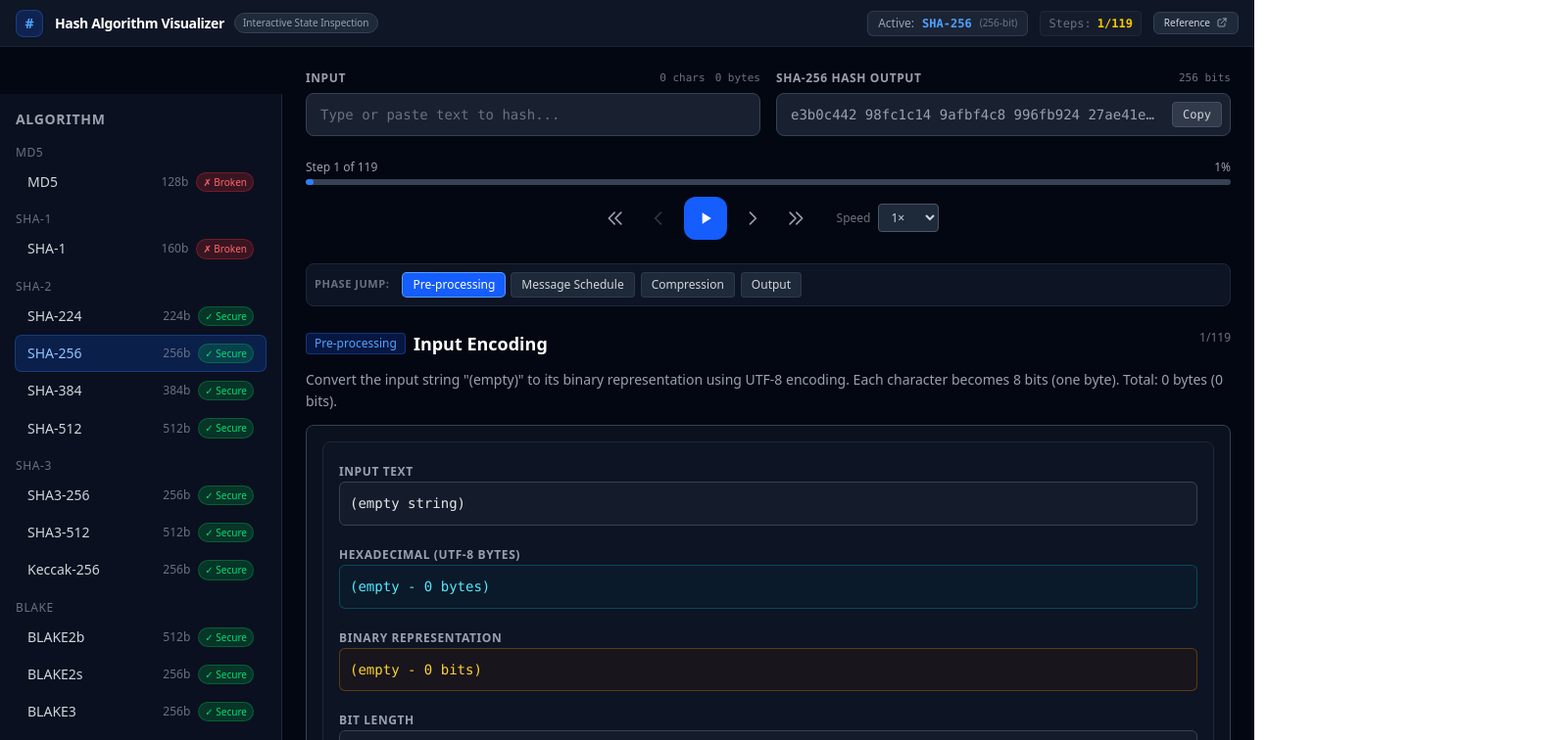
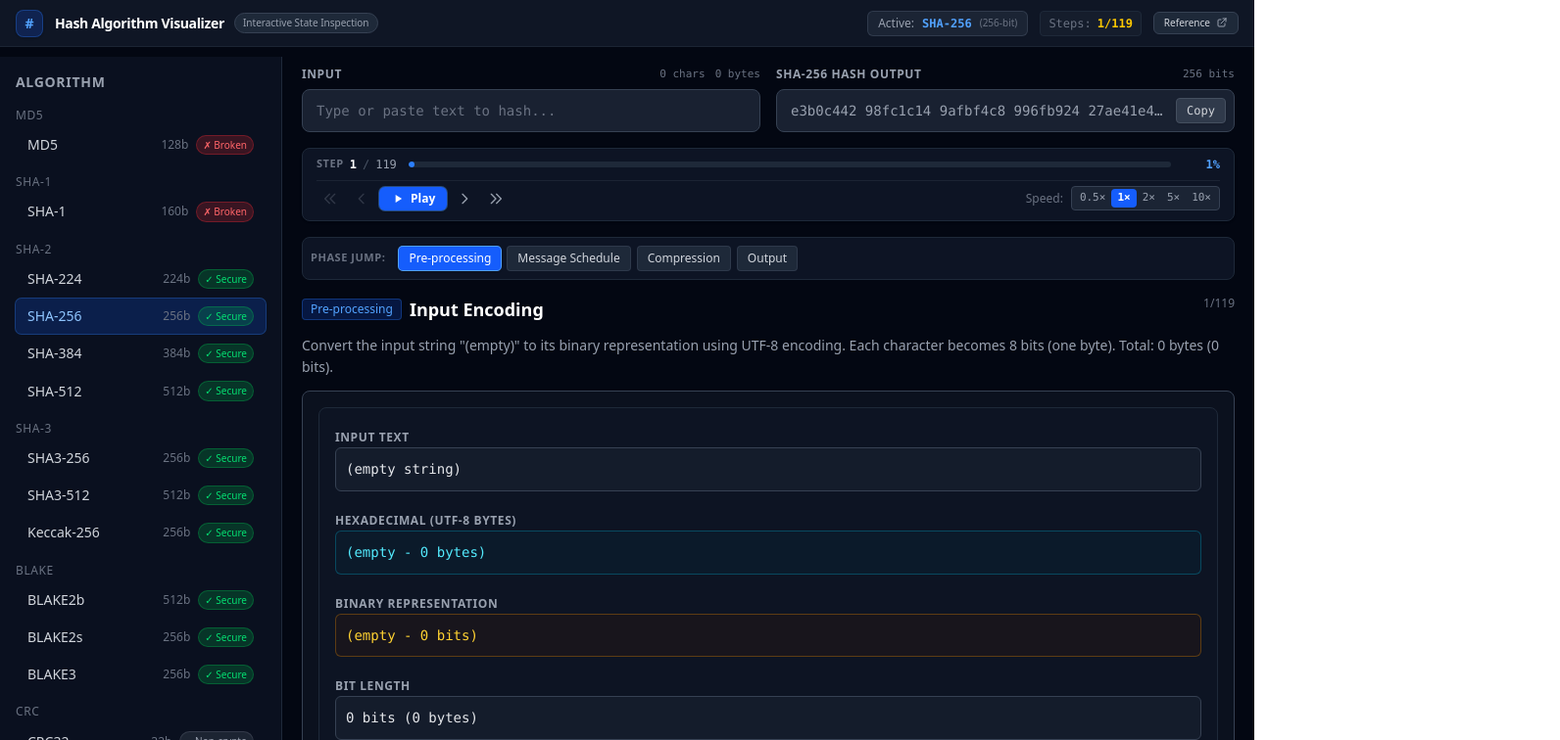
Before and after one commit to Altinate/algo-lab, a React (Vite) app: page / in a window 1280 px wide. Shown: the top 756 px of the page at 98% size, 1592 px wide, since content can reach past the window. Built offline with nearby package versions, Linux system fonts and the light colour scheme.

Commit message:
fix(ui): Tighten playback controls cluster with compact inline status and scrubber bar

```diff
--- a/src/App.tsx
+++ b/src/App.tsx
@@ -93,7 +93,7 @@ export default function App() {
         </aside>
 
         {/* ─── Main Content: Fluid Width (Takes 100% remaining space) ─── */}
-        <main className="flex-1 min-w-0 p-4 sm:p-6 overflow-y-auto space-y-6">
+        <main className="flex-1 min-w-0 p-4 sm:p-5 overflow-y-auto space-y-4">
           {/* Top Panel: Input String + Live Hash Output */}
           <div className="grid grid-cols-1 xl:grid-cols-2 gap-4 items-stretch">
             <InputPanel input={engine.input} onInputChange={engine.setInput} />
--- a/src/components/PlaybackControls.tsx
+++ b/src/components/PlaybackControls.tsx
@@ -20,46 +20,57 @@ export default function PlaybackControls({ playback }: PlaybackControlsProps) {
   } = playback;
 
   const progress = totalSteps > 0 ? ((currentStep + 1) / totalSteps) * 100 : 0;
+  const currentStepDisplay = totalSteps > 0 ? currentStep + 1 : 0;
 
   return (
-    <div className="space-y-3">
-      {/* Progress bar */}
-      <div className="space-y-1">
-        <div className="flex items-center justify-between text-xs text-gray-400">
-          <span>
-            Step {totalSteps > 0 ? currentStep + 1 : 0} of {totalSteps}
+    <div className="rounded-lg border border-gray-800 bg-gray-900/80 px-3.5 py-2 shadow-sm space-y-2">
+      {/* ─── Compact Inline Progress & Scrubber Bar ─────────────────────── */}
+      <div className="flex items-center gap-3 font-mono text-xs">
+        <div className="flex items-center gap-1.5 shrink-0 text-gray-400">
+          <span className="text-[11px] font-sans font-bold uppercase tracking-wider text-gray-500">
+            Step
           </span>
-          <span>{Math.round(progress)}%</span>
+          <span className="font-bold text-white text-xs">{currentStepDisplay}</span>
+          <span className="text-gray-600">/</span>
+          <span className="text-gray-400">{totalSteps}</span>
         </div>
-        <div className="relative h-1.5 w-full overflow-hidden rounded-full bg-gray-700">
+
+        {/* Interactive Scrub Track */}
+        <div className="relative flex-1 group flex items-center h-4">
+          <div className="h-1.5 w-full overflow-hidden rounded-full bg-gray-800 group-hover:h-2 transition-all">
             <div
-            className="absolute left-0 top-0 h-full rounded-full bg-blue-500 transition-all duration-200"
+              className="h-full rounded-full bg-blue-500 group-hover:bg-blue-400 transition-all duration-150"
               style={{ width: `${progress}%` }}
             />
           </div>
-        {/* Clickable progress track */}
           <input
             type="range"
             min={0}
             max={Math.max(0, totalSteps - 1)}
             value={currentStep}
             onChange={(e) => setCurrentStep(Number(e.target.value))}
-          className="w-full accent-blue-500 h-1 opacity-0 cursor-pointer absolute"
-          style={{ marginTop: '-14px' }}
+            className="absolute inset-0 w-full h-full opacity-0 cursor-pointer"
             disabled={totalSteps === 0}
+            title="Drag to scrub through steps"
           />
         </div>
 
-      {/* Transport controls */}
-      <div className="flex items-center justify-center gap-2">
+        <span className="text-xs font-bold text-blue-400 shrink-0 min-w-[38px] text-right font-mono">
+          {Math.round(progress)}%
+        </span>
+      </div>
+
+      {/* ─── Transport Control Buttons ──────────────────────────────────── */}
+      <div className="flex items-center justify-between pt-1 border-t border-gray-800/80">
+        <div className="flex items-center gap-1">
           {/* Reset */}
           <button
             onClick={reset}
-          disabled={totalSteps === 0}
-          className="rounded-lg p-2 text-gray-400 transition-colors hover:bg-gray-700 hover:text-white disabled:opacity-30 disabled:cursor-not-allowed"
-          title="Reset to start"
+            disabled={totalSteps === 0 || currentStep === 0}
+            className="rounded p-1.5 text-gray-400 transition-colors hover:bg-gray-800 hover:text-white disabled:opacity-25 disabled:cursor-not-allowed"
+            title="Reset to start (Step 1)"
           >
-          <svg className="h-5 w-5" fill="none" viewBox="0 0 24 24" stroke="currentColor" strokeWidth={2}>
+            <svg className="h-4 w-4" fill="none" viewBox="0 0 24 24" stroke="currentColor" strokeWidth={2}>
               <path strokeLinecap="round" strokeLinejoin="round" d="M11 19l-7-7 7-7m8 14l-7-7 7-7" />
             </svg>
           </button>
@@ -68,10 +79,10 @@ export default function PlaybackControls({ playback }: PlaybackControlsProps) {
           <button
             onClick={prev}
             disabled={currentStep === 0 || totalSteps === 0}
-          className="rounded-lg p-2 text-gray-400 transition-colors hover:bg-gray-700 hover:text-white disabled:opacity-30 disabled:cursor-not-allowed"
-          title="Previous step"
+            className="rounded p-1.5 text-gray-400 transition-colors hover:bg-gray-800 hover:text-white disabled:opacity-25 disabled:cursor-not-allowed"
+            title="Previous step (←)"
           >
-          <svg className="h-5 w-5" fill="none" viewBox="0 0 24 24" stroke="currentColor" strokeWidth={2}>
+            <svg className="h-4 w-4" fill="none" viewBox="0 0 24 24" stroke="currentColor" strokeWidth={2}>
               <path strokeLinecap="round" strokeLinejoin="round" d="M15 19l-7-7 7-7" />
             </svg>
           </button>
@@ -80,17 +91,27 @@ export default function PlaybackControls({ playback }: PlaybackControlsProps) {
           <button
             onClick={togglePlay}
             disabled={totalSteps === 0}
-          className="rounded-xl bg-blue-600 p-3 text-white transition-colors hover:bg-blue-500 disabled:opacity-30 disabled:cursor-not-allowed"
-          title={isPlaying ? 'Pause' : 'Play'}
+            className={`flex items-center justify-center rounded-md px-3 py-1 font-sans text-xs font-semibold text-white shadow-sm transition-all disabled:opacity-25 disabled:cursor-not-allowed ${
+              isPlaying
+                ? 'bg-amber-600 hover:bg-amber-500 ring-1 ring-amber-400/40'
+                : 'bg-blue-600 hover:bg-blue-500 ring-1 ring-blue-400/40'
+            }`}
+            title={isPlaying ? 'Pause auto-play (Space)' : 'Start auto-play (Space)'}
           >
             {isPlaying ? (
-            <svg className="h-5 w-5" fill="currentColor" viewBox="0 0 24 24">
+              <span className="flex items-center gap-1.5">
+                <svg className="h-3.5 w-3.5 fill-current" viewBox="0 0 24 24">
                   <path d="M6 4h4v16H6V4zm8 0h4v16h-4V4z" />
                 </svg>
+                Pause
+              </span>
             ) : (
-            <svg className="h-5 w-5" fill="currentColor" viewBox="0 0 24 24">
+              <span className="flex items-center gap-1.5">
+                <svg className="h-3.5 w-3.5 fill-current" viewBox="0 0 24 24">
                   <path d="M8 5v14l11-7z" />
                 </svg>
+                Play
+              </span>
             )}
           </button>
 
@@ -98,10 +119,10 @@ export default function PlaybackControls({ playback }: PlaybackControlsProps) {
           <button
             onClick={next}
             disabled={currentStep >= totalSteps - 1 || totalSteps === 0}
-          className="rounded-lg p-2 text-gray-400 transition-colors hover:bg-gray-700 hover:text-white disabled:opacity-30 disabled:cursor-not-allowed"
-          title="Next step"
+            className="rounded p-1.5 text-gray-400 transition-colors hover:bg-gray-800 hover:text-white disabled:opacity-25 disabled:cursor-not-allowed"
+            title="Next step (→)"
           >
-          <svg className="h-5 w-5" fill="none" viewBox="0 0 24 24" stroke="currentColor" strokeWidth={2}>
+            <svg className="h-4 w-4" fill="none" viewBox="0 0 24 24" stroke="currentColor" strokeWidth={2}>
               <path strokeLinecap="round" strokeLinejoin="round" d="M9 5l7 7-7 7" />
             </svg>
           </button>
@@ -109,29 +130,40 @@ export default function PlaybackControls({ playback }: PlaybackControlsProps) {
           {/* Go to End */}
           <button
             onClick={goToEnd}
-          disabled={totalSteps === 0}
-          className="rounded-lg p-2 text-gray-400 transition-colors hover:bg-gray-700 hover:text-white disabled:opacity-30 disabled:cursor-not-allowed"
+            disabled={totalSteps === 0 || currentStep >= totalSteps - 1}
+            className="rounded p-1.5 text-gray-400 transition-colors hover:bg-gray-800 hover:text-white disabled:opacity-25 disabled:cursor-not-allowed"
             title="Skip to end"
           >
-          <svg className="h-5 w-5" fill="none" viewBox="0 0 24 24" stroke="currentColor" strokeWidth={2}>
+            <svg className="h-4 w-4" fill="none" viewBox="0 0 24 24" stroke="currentColor" strokeWidth={2}>
               <path strokeLinecap="round" strokeLinejoin="round" d="M13 5l7 7-7 7M5 5l7 7-7 7" />
             </svg>
           </button>
+        </div>
 
-        {/* Speed control */}
-        <div className="ml-4 flex items-center gap-2">
-          <label className="text-xs text-gray-500">Speed</label>
-          <select
-            value={speed}
-            onChange={(e) => setSpeed(Number(e.target.value))}
-            className="rounded border border-gray-600 bg-gray-800 px-2 py-1 text-xs text-gray-300 focus:border-blue-500 focus:outline-none"
+        {/* Speed Control Selector */}
+        <div className="flex items-center gap-2 text-xs">
+          <span className="text-gray-500 font-medium">Speed:</span>
+          <div className="flex items-center rounded border border-gray-700 bg-gray-800/80 p-0.5">
+            {[
+              { label: '0.5×', val: 1000 },
+              { label: '1×', val: 500 },
+              { label: '2×', val: 250 },
+              { label: '5×', val: 100 },
+              { label: '10×', val: 50 },
+            ].map(({ label, val }) => (
+              <button
+                key={val}
+                onClick={() => setSpeed(val)}
+                className={`rounded px-1.5 py-0.5 text-[11px] font-mono transition-colors ${
+                  speed === val
+                    ? 'bg-blue-600 text-white font-bold'
+                    : 'text-gray-400 hover:text-gray-200'
+                }`}
               >
-            <option value={1000}>0.5×</option>
-            <option value={500}>1×</option>
-            <option value={250}>2×</option>
-            <option value={100}>5×</option>
-            <option value={50}>10×</option>
-          </select>
+                {label}
+              </button>
+            ))}
+          </div>
         </div>
       </div>
     </div>
```
Lines whose indentation alone changed are shown as unchanged.
